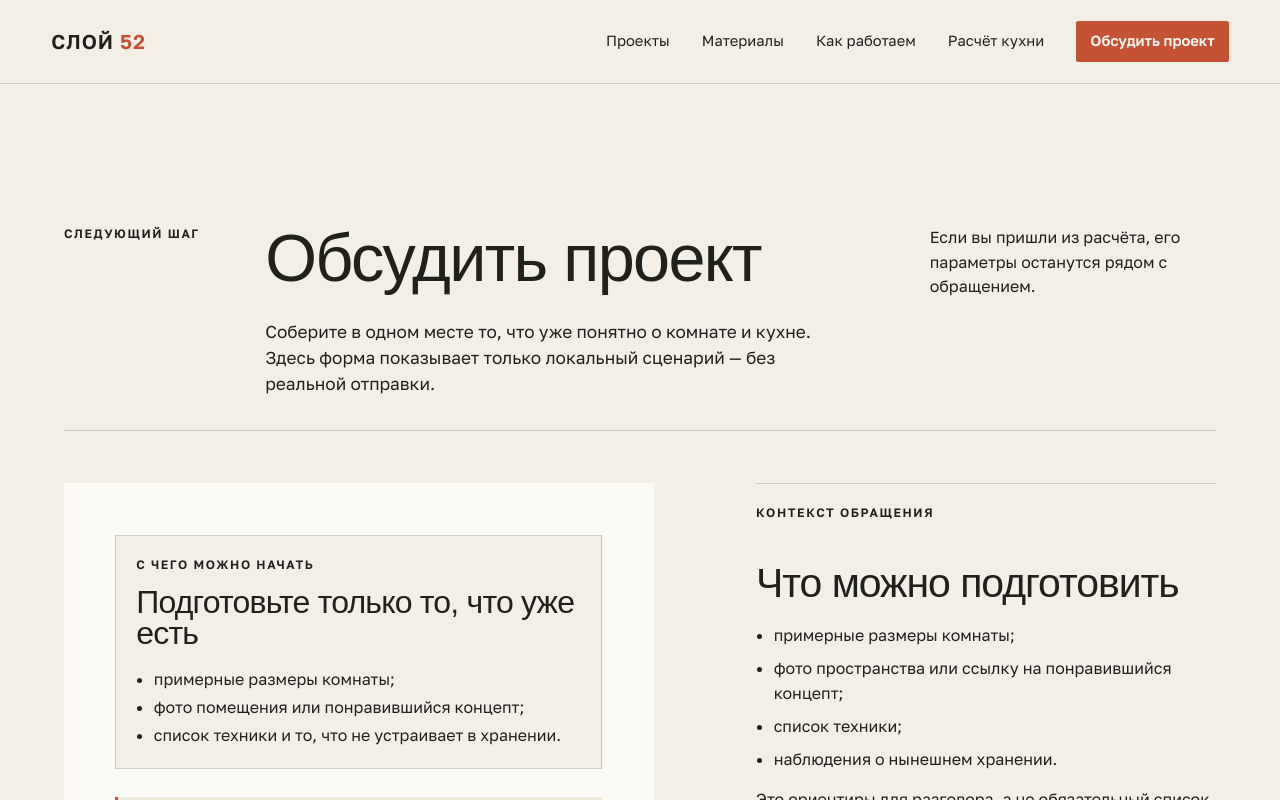
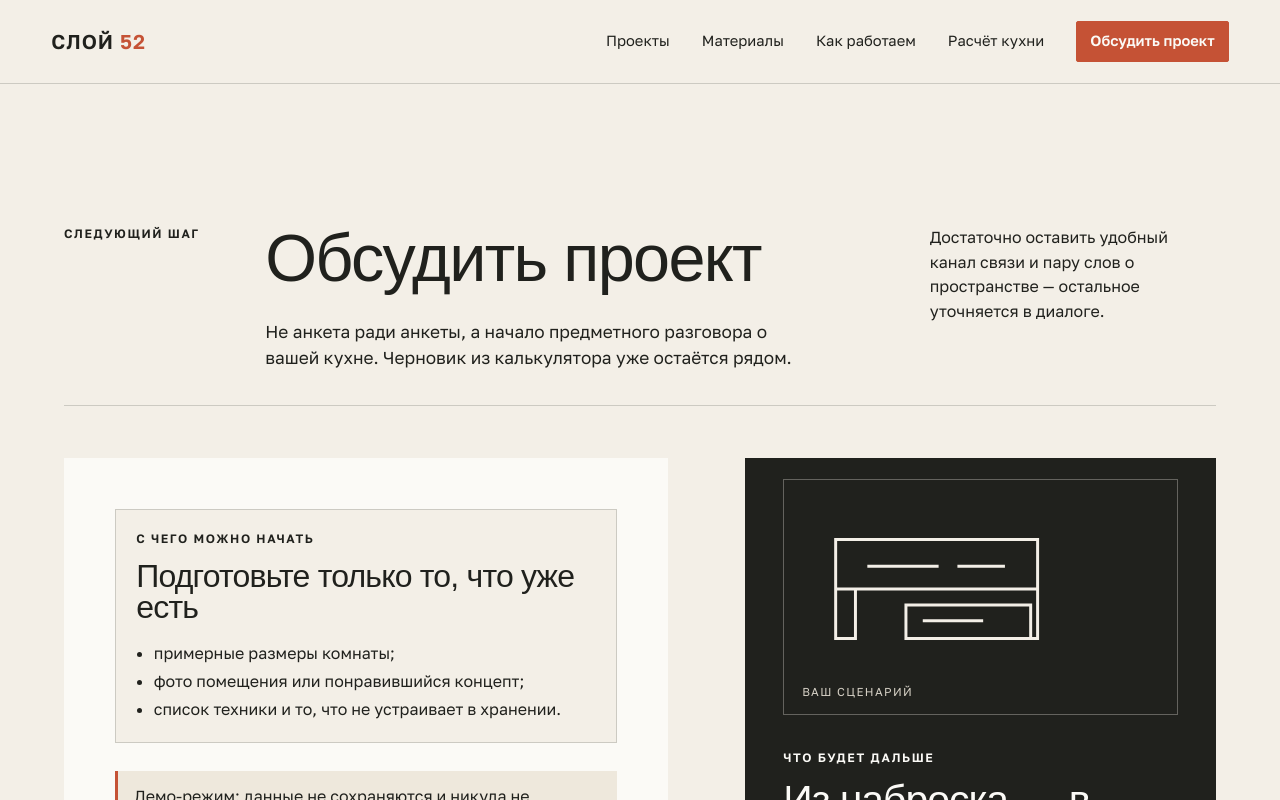
Before and after one commit to Kuala2/Site-kitchen, a Next.js app: page /contacts in a window 1280 px wide. Shown: the top 800 px of the page. Built offline with nearby package versions, Linux system fonts and the light colour scheme; a web font is replaced by a local one.

Commit message:
Redesign project discussion page

```diff
--- a/app/globals.css
+++ b/app/globals.css
@@ -12,6 +12,7 @@ html,body{overflow-x:clip}.pageHead{grid-template-columns:minmax(0,.6fr) minmax(
 .kitchenFront--editable .elevationModule--available{cursor:pointer}.kitchenFront--editable .elevationModule--available>rect{stroke:#c55235;stroke-width:2;fill-opacity:.86}.kitchenFront--editable .elevationModule--available:hover>rect,.kitchenFront--editable .elevationModule--available:focus>rect{stroke-width:4}
 .services{border-top:1px solid var(--line);margin-top:38px;padding-top:25px}.services h2{font-size:clamp(2rem,3vw,3.2rem);margin-bottom:18px}
 .columnPlacement{margin-top:26px;padding:22px;border:1px solid var(--accent);background:#f4ede2}.columnPlacement h2{font-size:clamp(1.8rem,3vw,2.7rem);margin-bottom:8px}.columnPlacement p:last-child{margin:0}
+.contactGrid--refined{gap:clamp(28px,6vw,86px)}.contactContext{background:var(--ink);color:var(--surface);border:0;padding:clamp(24px,3vw,42px);position:sticky;top:22px}.contactContext h2{font-size:clamp(2.2rem,4vw,4.1rem);margin:10px 0 28px}.contactSketch{border:1px solid rgba(243,239,231,.32);padding:18px 18px 12px;margin-bottom:34px}.contactSketch svg{display:block;width:100%;height:auto;fill:none;stroke:#f3efe7;stroke-width:3}.contactSketch span{display:block;margin-top:8px;color:#d5d0c5;font-size:.72rem;letter-spacing:.12em;text-transform:uppercase}.contactSteps{list-style:none;padding:0;margin:0;border-top:1px solid rgba(243,239,231,.28)}.contactSteps li{display:grid;grid-template-columns:38px 1fr;gap:14px;padding:17px 0;border-bottom:1px solid rgba(243,239,231,.28)}.contactSteps li>span{color:#e2b07c;font-size:.76rem;letter-spacing:.08em}.contactSteps b{font-family:var(--display);font-size:1.35rem;font-weight:500}.contactSteps p{margin:3px 0 0;color:#d5d0c5;font-size:.9rem}.contactFine{margin:24px 0 0;color:#d5d0c5;font-size:.9rem}.contactPrivacy{margin:20px -2px 0;padding-top:14px;border-top:1px solid rgba(243,239,231,.28);font-size:.76rem;color:#bdb8ad}
 .kitchenFront[data-lights=true]{filter:none}
 
 /* Editorial mastheads: content stays visible before the long-form sections. */
```
Also changed, not shown: app/contacts/page.tsx (+1 -1 lines).
